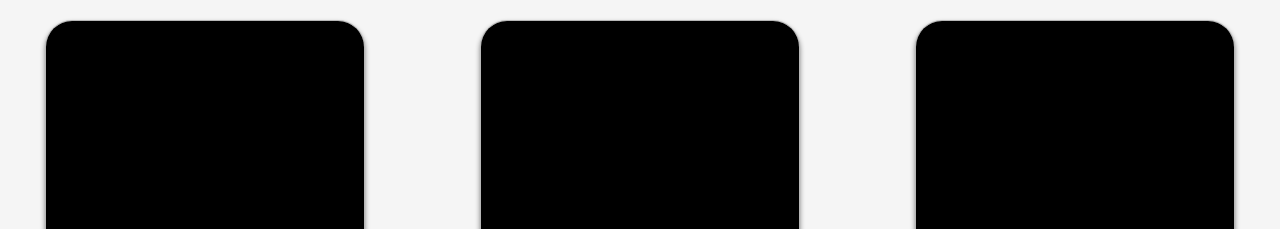
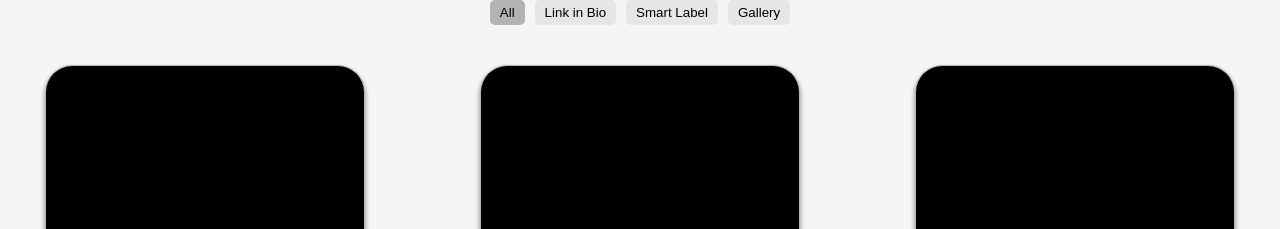
Before and after one commit to ebanux/explore, a plain HTML site: page index.html in a window 1280 px wide. Shown: the top 229 px of the page. Drawn offline with Linux system fonts and the light colour scheme.

Commit message:
Add filter

```diff
--- a/index.html
+++ b/index.html
@@ -6,8 +6,13 @@
 </head>
 
 <body>
+  <div class="tag-filters">
+    <button class="tag-filter" data-tag="all">All</button>
+    <button class="tag-filter" data-tag="Link-in-bio">Link in Bio</button>
+    <button class="tag-filter" data-tag="Smart Label">Smart Label</button>
+    <button class="tag-filter" data-tag="Gallery">Gallery</button>
+  </div>
   <div class="grid-container" id="gridContainer"></div>
-
   <script src="script.js"></script>
 </body>
 
--- a/script.js
+++ b/script.js
@@ -1,69 +1,194 @@
 document.addEventListener("DOMContentLoaded", function () {
-    // Array of image URLs
-    const imageUrls = [
-        "https://s-pages.s3.amazonaws.com/sample-businessWatch.png",
-        "https://s-pages.s3.amazonaws.com/sample-linkInBioGirl&Bike.png",
-        "https://s-pages.s3.amazonaws.com/sample-eventTech.png",
-        "https://s-pages.s3.amazonaws.com/sample-customPhotoBusiness.png",
-        "https://s-pages.s3.amazonaws.com/sample-donationLove&Colors.png",
-        "https://s-pages.s3.amazonaws.com/sample-smartLabelMuseum.png",
-        "https://s-pages.s3.amazonaws.com/sample-petIdCooper.png",
-        "https://s-pages.s3.amazonaws.com/sample-donationLittleSteps.png",
-        "https://s-pages.s3.amazonaws.com/sample-petIdSpike.png",
-        "https://s-pages.s3.amazonaws.com/sample-linkInBioFitness.png",
-        "https://s-pages.s3.amazonaws.com/sample-linkInBioDesignBusiness.png",
-        "https://s-pages.s3.amazonaws.com/sample-linkInBioNailsBusiness.png",
-        "https://s-pages.s3.amazonaws.com/sample-videos.png",
-        "https://s-pages.s3.amazonaws.com/sample-linkInBioTennis.png",
-        "https://s-pages.s3.amazonaws.com/sample-audioAndDonation.png",
-        "https://s-pages.s3.amazonaws.com/sample-customHotelBusiness.png",
-        "https://s-pages.s3.amazonaws.com/sample-businessMango.png",
-        "https://s-pages.s3.amazonaws.com/sample-donationAndGallery.png",
-        "https://s-pages.s3.amazonaws.com/sample-customCosmeticBusiness.png",
-        "https://s-pages.s3.amazonaws.com/sample-video.png",
-        "https://s-pages.s3.amazonaws.com/sample-linkInBioCoffeeBusiness2.png",
-        "https://s-pages.s3.amazonaws.com/sample-linkInBioCoffeeBusiness3.png",
-        "https://s-pages.s3.amazonaws.com/sample-linkInBioCoffeeBusiness1.png",
-        "https://s-pages.s3.amazonaws.com/sample-linkInBioModel.png",
-        "https://s-pages.s3.amazonaws.com/sample-socialsClimateActivist.png",
-        "https://s-pages.s3.amazonaws.com/sample-audioMattDj.png",
-        "https://s-pages.s3.amazonaws.com/sample-businessPizza.png",
-        "https://s-pages.s3.amazonaws.com/sample-smartLabelToolsBox.png",
-        "https://s-pages.s3.amazonaws.com/sample-linkInBioDancer.png",
-        "https://s-pages.s3.amazonaws.com/sample-vcardPlus.png",
-        "https://s-pages.s3.amazonaws.com/sample-businessCars.png",
-        "https://s-pages.s3.amazonaws.com/sample-productWater.png",
-        "https://s-pages.s3.amazonaws.com/kHiziG.png",
-        "https://s-pages.s3.amazonaws.com/sample-petIdMilo.png",
-        "https://s-pages.s3.amazonaws.com/sample-businessBrushstrokesStudio.png"
+    // Array of image URLsconst items = [
+    const items = [
+        {
+            imageUrl: "https://s-pages.s3.amazonaws.com/sample-businessWatch.png",
+            tags: ["Link-in-bio", "Social Networks", "Business"]
+        },
+        {
+            imageUrl: "https://s-pages.s3.amazonaws.com/sample-linkInBioGirl&Bike.png",
+            tags: ["Link-in-bio", "Social Networks", "Empowered Woman"]
+        },
+        {
+            imageUrl: "https://s-pages.s3.amazonaws.com/sample-eventTech.png",
+            tags: ["Event", "Smart Label"]
+        },
+        {
+            imageUrl: "https://s-pages.s3.amazonaws.com/sample-customPhotoBusiness.png",
+            tags: ["tag2", "tag4"]
+        },
+        {
+            imageUrl: "https://s-pages.s3.amazonaws.com/sample-donationLove&Colors.png",
+            tags: ["tag3", "tag4"]
+        },
+        {
+            imageUrl: "https://s-pages.s3.amazonaws.com/sample-smartLabelMuseum.png",
+            tags: ["Business", "Gallery", "Multimedia", "Art & Design"]
+        },
+        {
+            imageUrl: "https://s-pages.s3.amazonaws.com/sample-petIdCooper.png",
+            tags: ["tag2", "tag3"]
+        },
+        {
+            imageUrl: "https://s-pages.s3.amazonaws.com/sample-donationLittleSteps.png",
+            tags: ["tag5", "tag3"]
+        },
+        {
+            imageUrl: "https://s-pages.s3.amazonaws.com/sample-petIdSpike.png",
+            tags: ["Pet Tag ID", "Social Networks"]
+        },
+        {
+            imageUrl: "https://s-pages.s3.amazonaws.com/sample-linkInBioFitness.png",
+            tags: ["tag5", "tag2"]
+        },
+        {
+            imageUrl: "https://s-pages.s3.amazonaws.com/sample-linkInBioDesignBusiness.png",
+            tags: ["tag2", "tag3"]
+        },
+        {
+            imageUrl: "https://s-pages.s3.amazonaws.com/sample-linkInBioNailsBusiness.png",
+            tags: ["tag3", "tag4"]
+        },
+        {
+            imageUrl: "https://s-pages.s3.amazonaws.com/sample-videos.png",
+            tags: ["tag5", "tag4"]
+        },
+        {
+            imageUrl: "https://s-pages.s3.amazonaws.com/sample-linkInBioTennis.png",
+            tags: ["tag2", "tag3"]
+        },
+        {
+            imageUrl: "https://s-pages.s3.amazonaws.com/sample-audioAndDonation.png",
+            tags: ["tag5", "tag2"]
+        },
+        {
+            imageUrl: "https://s-pages.s3.amazonaws.com/sample-customHotelBusiness.png",
+            tags: ["Business", "Gallery", "Multimedia", "Body & Care"]
+        },
+        {
+            imageUrl: "https://s-pages.s3.amazonaws.com/sample-businessMango.png",
+            tags: ["tag5", "tag2"]
+        },
+        {
+            imageUrl: "https://s-pages.s3.amazonaws.com/sample-donationAndGallery.png",
+            tags: ["tag2", "tag3"]
+        },
+        {
+            imageUrl: "https://s-pages.s3.amazonaws.com/sample-customCosmeticBusiness.png",
+            tags: ["tag3", "tag4"]
+        },
+        {
+            imageUrl: "https://s-pages.s3.amazonaws.com/sample-video.png",
+            tags: ["tag5", "tag4"]
+        },
+        {
+            imageUrl: "https://s-pages.s3.amazonaws.com/sample-linkInBioCoffeeBusiness2.png",
+            tags: ["Link-in-bio", "Business", "Coffee Shops"]
+        },
+        {
+            imageUrl: "https://s-pages.s3.amazonaws.com/sample-linkInBioCoffeeBusiness3.png",
+            tags: ["tag5", "tag2"]
+        },
+        {
+            imageUrl: "https://s-pages.s3.amazonaws.com/sample-linkInBioCoffeeBusiness1.png",
+            tags: ["tag3", "tag4"]
+        },
+        {
+            imageUrl: "https://s-pages.s3.amazonaws.com/sample-linkInBioModel.png",
+            tags: ["tag5", "tag3"]
+        },
+        {
+            imageUrl: "https://s-pages.s3.amazonaws.com/sample-socialsClimateActivist.png",
+            tags: ["tag2", "tag4"]
+        },
+        {
+            imageUrl: "https://s-pages.s3.amazonaws.com/sample-audioMattDj.png",
+            tags: ["tag5", "tag2"]
+        },
+        {
+            imageUrl: "https://s-pages.s3.amazonaws.com/sample-businessPizza.png",
+            tags: ["tag2", "tag3"]
+        },
+        {
+            imageUrl: "https://s-pages.s3.amazonaws.com/sample-smartLabelToolsBox.png",
+            tags: ["tag3", "tag4"]
+        },
+        {
+            imageUrl: "https://s-pages.s3.amazonaws.com/sample-linkInBioDancer.png",
+            tags: ["Link-in-bio", "Social Networks", "Empowered Woman", "Health"]
+        },
+        {
+            imageUrl: "https://s-pages.s3.amazonaws.com/sample-vcardPlus.png",
+            tags: ["tag2", "tag3"]
+        },
+        {
+            imageUrl: "https://s-pages.s3.amazonaws.com/sample-businessCars.png",
+            tags: ["Business", "Gallery", "Multimedia"]
+        },
+        {
+            imageUrl: "https://s-pages.s3.amazonaws.com/sample-productWater.png",
+            tags: ["tag3", "tag4"]
+        },
+        {
+            imageUrl: "https://s-pages.s3.amazonaws.com/kHiziG.png",
+            tags: ["tag5", "tag4"]
+        },
+        {
+            imageUrl: "https://s-pages.s3.amazonaws.com/sample-petIdMilo.png",
+            tags: ["Pet Tag ID", "vCard Plus"]
+        },
+        {
+            imageUrl: "https://s-pages.s3.amazonaws.com/sample-businessBrushstrokesStudio.png",
+            tags: ["Link-in-bio", "Social Networks", "Business", "Gallery", "Multimedia", "Art & Design"]
+        }
     ];
 
-    // Get the grid container element
     const gridContainer = document.getElementById("gridContainer");
+    const tagFilters = document.querySelectorAll(".tag-filter");
 
-    // Iterate through the image URLs and generate grid items
-    imageUrls.forEach((imageUrl) => {
-        // Create the iPhone container
+    // Function to filter items based on the selected tag
+    function filterItems(tag) {
+        // Remove the 'active' class from all tag filters
+        tagFilters.forEach((filter) => {
+            filter.classList.remove("active");
+        });
+
+        // Add the 'active' class to the selected tag filter
+        const selectedFilter = document.querySelector(`[data-tag="${tag}"]`);
+        selectedFilter.classList.add("active");
+
+        gridContainer.innerHTML = ""; // Clear the grid container
+
+        // Filter items based on the selected tag or show all items if tag is "all"
+        const filteredItems = tag === "all" ? items : items.filter((item) => item.tags.includes(tag));
+
+        // Generate grid items for the filtered items
+        filteredItems.forEach((item) => {
             const iphoneContainer = document.createElement("div");
             iphoneContainer.classList.add("iphone-container");
 
-        // Create the iPhone screen
             const iphoneScreen = document.createElement("div");
             iphoneScreen.classList.add("iphone-screen");
 
-        // Create the image
             const image = document.createElement("img");
             image.classList.add("iphone-image");
-        image.src = imageUrl;
+            image.src = item.imageUrl;
             image.alt = "iPhone Image";
 
-        // Append the image to the iPhone screen
             iphoneScreen.appendChild(image);
-
-        // Append the iPhone screen to the iPhone container
             iphoneContainer.appendChild(iphoneScreen);
-
-        // Append the iPhone container to the grid container
             gridContainer.appendChild(iphoneContainer);
         });
+    }
+
+    // Event listener for tag filter buttons
+    tagFilters.forEach((filter) => {
+        filter.addEventListener("click", function () {
+            const selectedTag = this.getAttribute("data-tag");
+            filterItems(selectedTag);
         });
+    });
+
+    // Show all items by default
+    filterItems("all");
+});
--- a/styles.css
+++ b/styles.css
@@ -53,3 +53,26 @@ body {
     grid-gap: 25px;
     justify-items: center;
 }
+
+.tag-filters {
+    display: flex;
+    justify-content: center;
+    margin-bottom: 20px;
+}
+
+.tag-filter {
+    margin: 0 5px;
+    padding: 5px 10px;
+    background-color: #e6e6e6;
+    border: none;
+    border-radius: 5px;
+    cursor: pointer;
+}
+
+.tag-filter:hover {
+    background-color: #d4d4d4;
+}
+
+.tag-filter.active {
+    background-color: #b3b3b3;
+}
```
Lines whose indentation alone changed are shown as unchanged.
